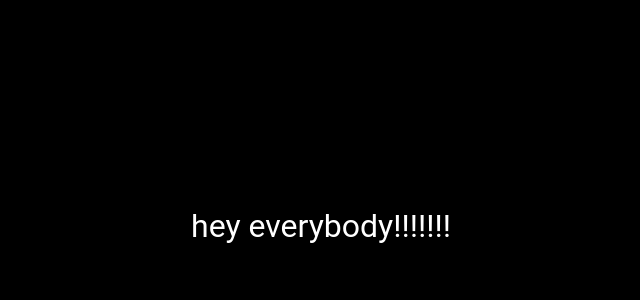
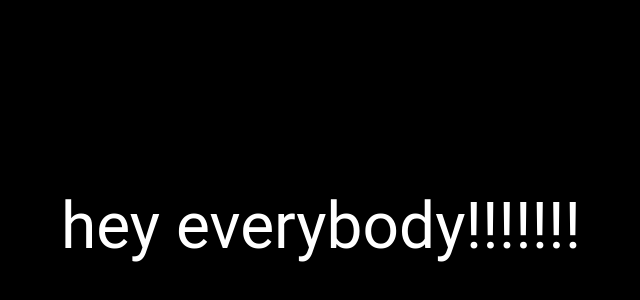
Before and after one commit to kiplog/demoo, a plain HTML site: page index.html in a window 1280 px wide. Shown: the part 174-474 px from the top of the page, without its empty margins (319-959 px from the left). Drawn offline with Linux system fonts and the light colour scheme.

Commit message:
make larger

```diff
--- a/style.css
+++ b/style.css
@@ -12,5 +12,5 @@ section {
 h1 {
   margin: auto;
   color: white;
-  font: 2rem Roboto;
+  font: 4rem Roboto;
 }
```
